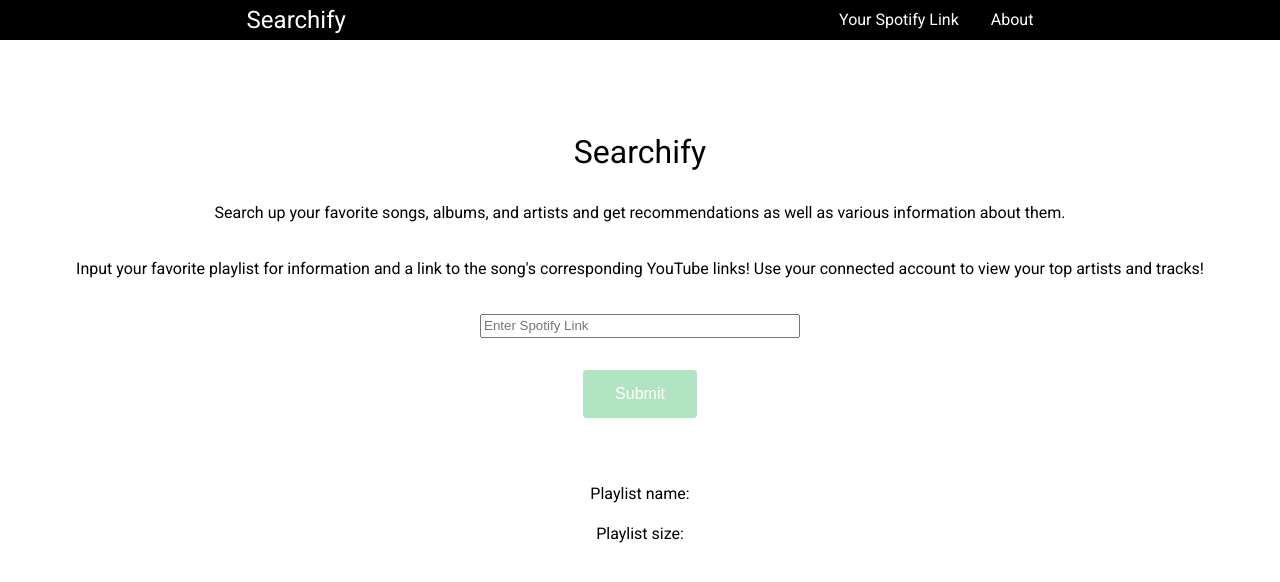
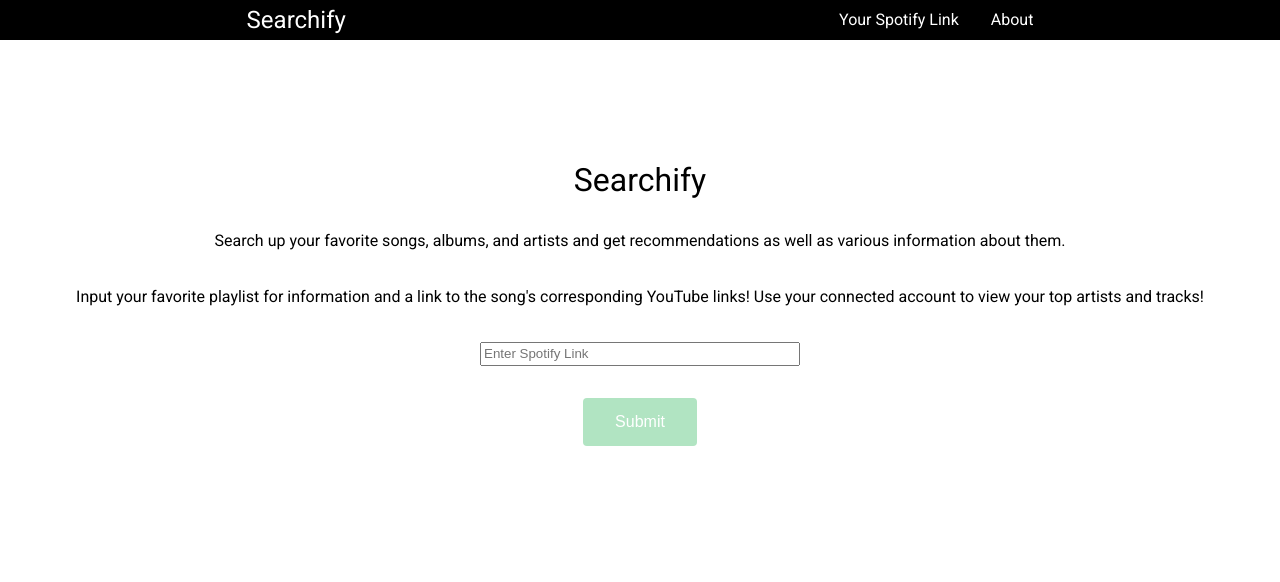
Before and after one commit to wesngu28/Searchify, a React (Vite) app: page / in a window 1280 px wide. Shown: the top 582 px of the page. Built offline with nearby package versions, Linux system fonts and the light colour scheme.

Commit message:
placeholder spotifytable, will be mapped

```diff
--- a/src/components/SpotifyTable.tsx
+++ b/src/components/SpotifyTable.tsx
@@ -1,9 +1,12 @@
+import Blurb from '../components/Blurb'
+
 export default function SpotifyTable ({spotify}) {
+
     return(
         <div>
             <div>
-                <p>Playlist name: {spotify.profile_name}</p>
-                <p>Playlist size: {spotify.about_me}</p>
+                <img src={spotify.img}></img>
+                <Blurb blurb={spotify}/>
             </div>
         </div>
     )
```
